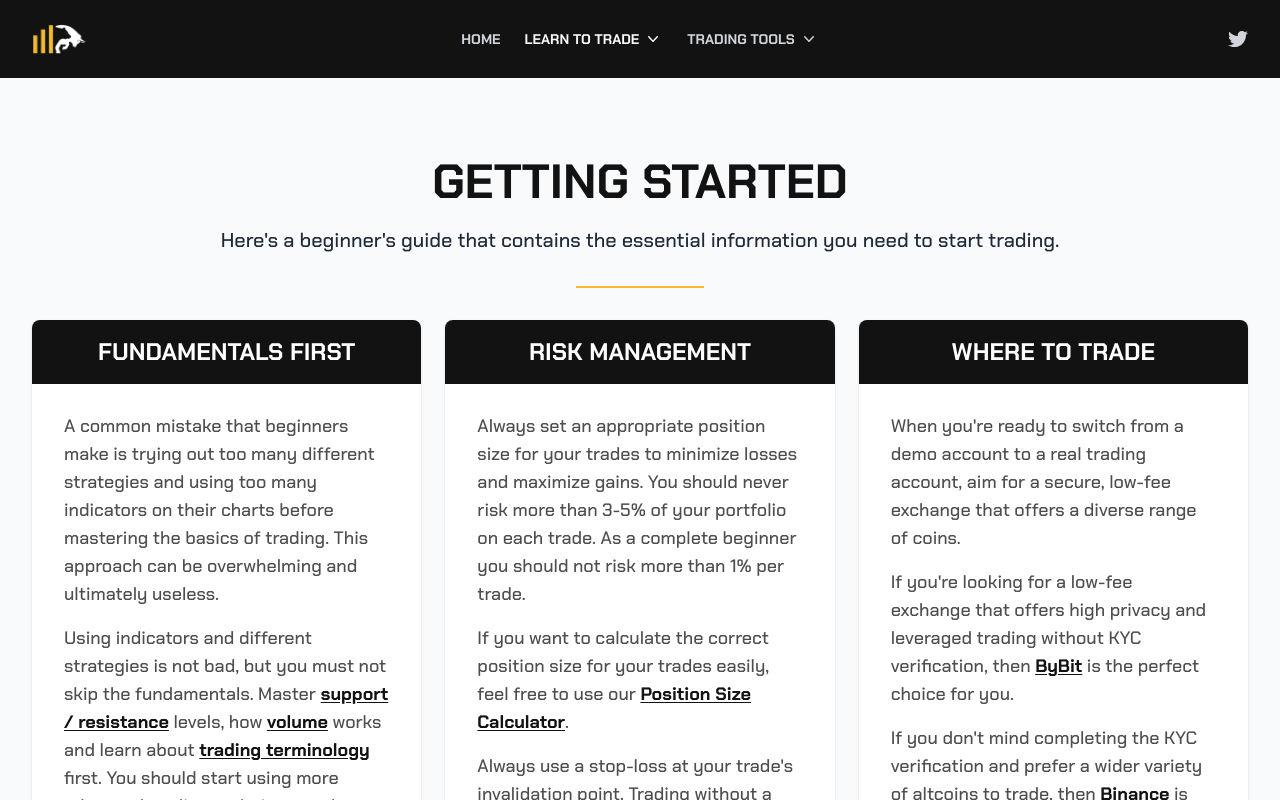
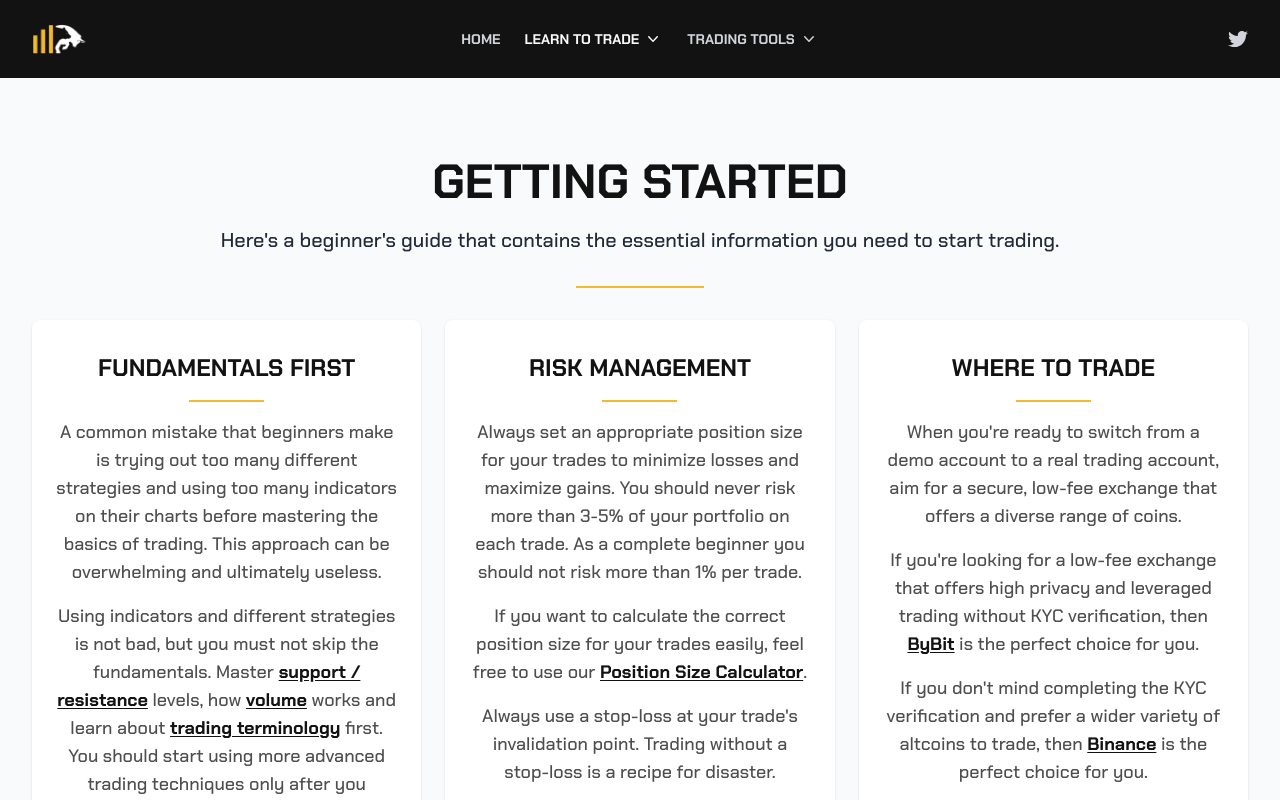
Before and after one commit to codewithroby/kovacs-trading, a Next.js app: page /getting-started in a window 1280 px wide. Shown: the top 800 px of the page. Built offline with nearby package versions, Linux system fonts and the light colour scheme.

Commit message:
Global Layout Set

```diff
--- a/pages/getting-started/index.jsx
+++ b/pages/getting-started/index.jsx
@@ -30,16 +30,15 @@ export default function GettingStartedPage() {
         />
         <div className="w-full grid grid-cols-1 lg:grid-cols-2 xl:grid-cols-3 gap-6 md:auto-rows-fr">
           <TradingTipCardComponent title="Fundamentals First">
-            <div className="py-5 px-8 text-kt-black/75">
-              <p className="text-lg py-2">
+            <p className="text-lg pb-2">
               A common mistake that beginners make is trying out too many
-                different strategies and using too many indicators on their
-                charts before mastering the basics of trading. This approach can
-                be overwhelming and ultimately useless.
+              different strategies and using too many indicators on their charts
+              before mastering the basics of trading. This approach can be
+              overwhelming and ultimately useless.
             </p>
             <p className="text-lg py-2">
-                Using indicators and different strategies is not bad, but you
-                must not skip the fundamentals. Master
+              Using indicators and different strategies is not bad, but you must
+              not skip the fundamentals. Master
               <b>
                 {" "}
                 <a
@@ -84,22 +83,20 @@ export default function GettingStartedPage() {
                   this page
                 </Link>
               </b>{" "}
-                to find complete, beginner to advanced trading guides made by
-                the most experienced traders.
+              to find complete, beginner to advanced trading guides made by the
+              most experienced traders.
             </p>
-            </div>
           </TradingTipCardComponent>
           <TradingTipCardComponent title="Risk Management">
-            <div className="py-5 px-8 text-kt-black/75">
-              <p className="text-lg py-2">
+            <p className="text-lg pb-2">
               Always set an appropriate position size for your trades to
               minimize losses and maximize gains. You should never risk more
-                than 3-5% of your portfolio on each trade. As a complete
-                beginner you should not risk more than 1% per trade.
+              than 3-5% of your portfolio on each trade. As a complete beginner
+              you should not risk more than 1% per trade.
             </p>
             <p className="text-lg py-2">
-                If you want to calculate the correct position size for your
-                trades easily, feel free to use our{" "}
+              If you want to calculate the correct position size for your trades
+              easily, feel free to use our{" "}
               <b>
                 <Link
                   href="/position-size-calculator"
@@ -111,28 +108,25 @@ export default function GettingStartedPage() {
               .
             </p>
             <p className="text-lg py-2">
-                Always use a stop-loss at your trade's invalidation point.
-                Trading without a stop-loss is a recipe for disaster.
+              Always use a stop-loss at your trade's invalidation point. Trading
+              without a stop-loss is a recipe for disaster.
             </p>
             <p className="text-lg py-2">
               Keep your emotions in check while trading. If you are feeling
               stressed or not thinking clearly, you may be at a higher risk of
-                making impulsive decisions that can negatively impact your
-                trades.
+              making impulsive decisions that can negatively impact your trades.
             </p>
-            </div>
           </TradingTipCardComponent>
 
           <TradingTipCardComponent title="Where To Trade">
-            <div className="py-5 px-8 text-kt-black/75">
-              <p className="text-lg py-2">
-                When you're ready to switch from a demo account to a real
-                trading account, aim for a secure, low-fee exchange that offers
-                a diverse range of coins.
+            <p className="text-lg pb-2">
+              When you're ready to switch from a demo account to a real trading
+              account, aim for a secure, low-fee exchange that offers a diverse
+              range of coins.
             </p>
             <p className="text-lg py-2">
-                If you're looking for a low-fee exchange that offers high
-                privacy and leveraged trading without KYC verification, then{" "}
+              If you're looking for a low-fee exchange that offers high privacy
+              and leveraged trading without KYC verification, then{" "}
               <b>
                 <a
                   href={process.env.NEXT_PUBLIC_BYBIT_REFERRAL_LINK}
@@ -171,7 +165,6 @@ export default function GettingStartedPage() {
               </b>{" "}
               out there.
             </p>
-            </div>
           </TradingTipCardComponent>
         </div>
       </div>
--- a/pages/getting-started/tradingTipCard.jsx
+++ b/pages/getting-started/tradingTipCard.jsx
@@ -1,12 +1,17 @@
-export default function TradingTipCardComponent(props) {
+export default function TradingTipCardComponent({ title, children }) {
   return (
     <div className="bg-white rounded-lg shadow col-span-1">
-      <div className="p-4 bg-kt-black rounded-t-lg">
-        <h2 className="articleHeadingH2 text-center text-white">
-          {props.title}
-        </h2>
+      <div className="flex flex-col items-center">
+        <div className="pt-8 px-4">
+          <h2 className="text-2xl text-kt-black uppercase font-semibold">
+            {title}
+          </h2>
+        </div>
+        <span className="w-[75px] my-4 border-b-2 border-kt-yellow"></span>
+        <div className="w-full p-6 pt-0">
+          <p className="text-lg text-kt-black/75 text-center">{children}</p>
+        </div>
       </div>
-      {props.children}
     </div>
   );
 }
```
Lines whose indentation alone changed are shown as unchanged.
